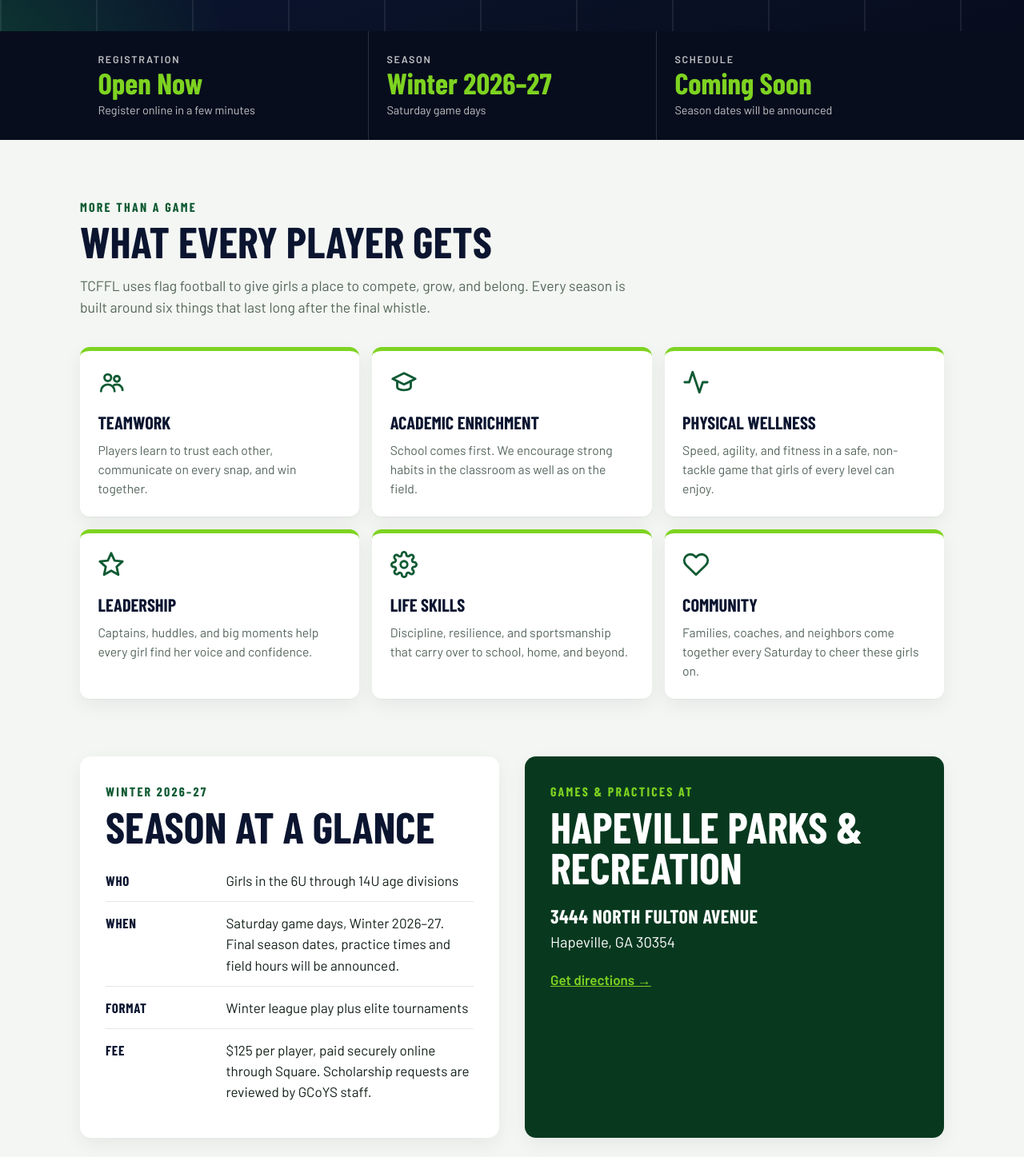
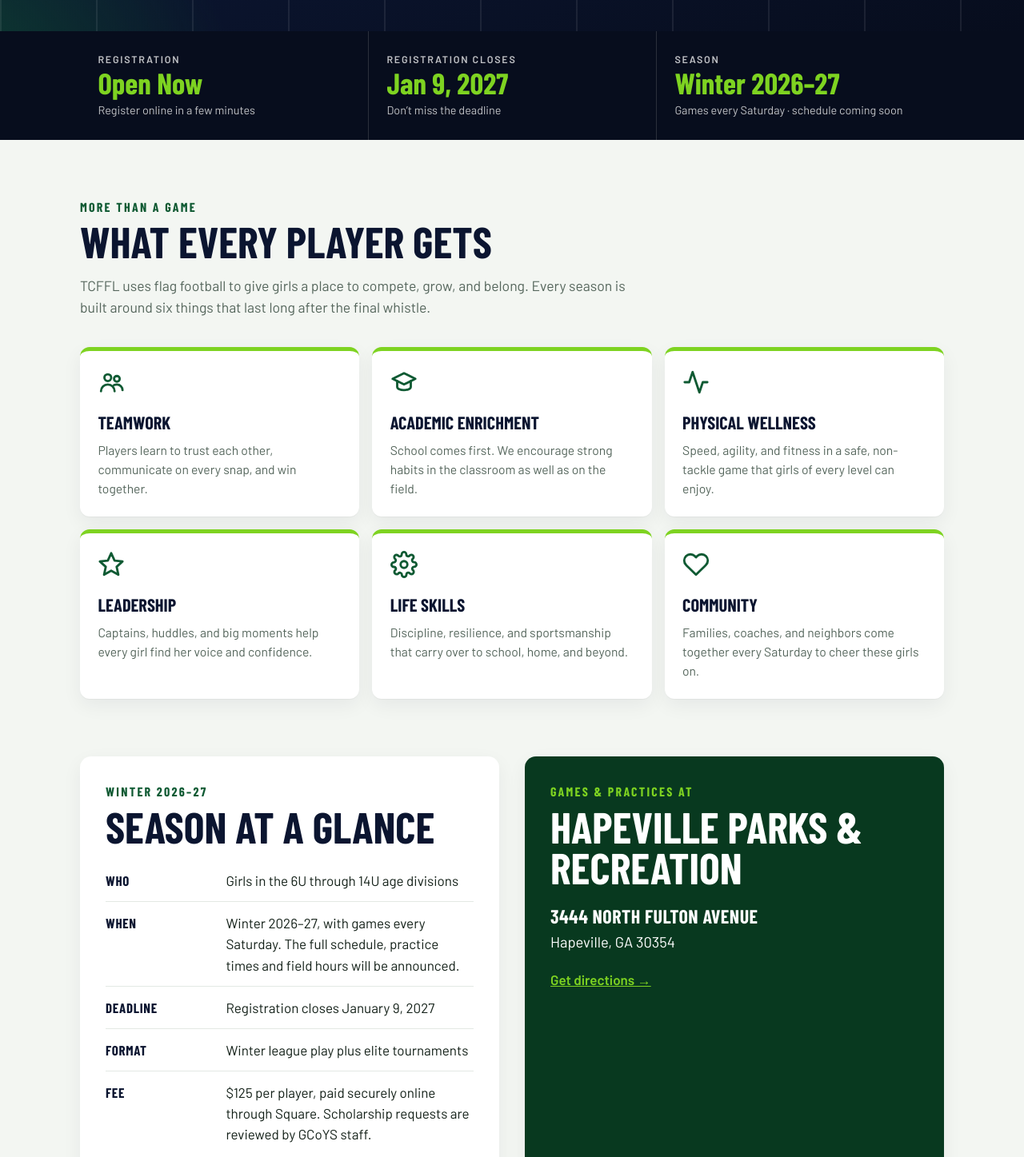
Before and after one commit to mrjasonmbrown/gcoysorg, a website: page tcffl/index.html in a window 1280 px wide. Shown: the part 680-2127 px from the top of the page at 80% size. Drawn offline with nearby package versions, Linux system fonts and the light colour scheme; a web font is replaced by a local one.

Commit message:
TCFFL: registration closes Jan 9, 2027; games every Saturday
Co-Authored-By: Claude Opus 5.5 <noreply@anthropic.com>
Claude-Session: https://claude.ai/code/session_01L9urkgGpPjaQjMjUKEhifK

```diff
--- a/tcffl/index.html
+++ b/tcffl/index.html
@@ -4,10 +4,10 @@
 <meta charset="utf-8">
 <meta name="viewport" content="width=device-width, initial-scale=1">
 <title>TCFFL Girls Flag Football | The Council Flag Football League</title>
-<meta name="description" content="The Council Flag Football League (TCFFL): girls-only flag football, ages 6U to 14U. Winter 2026-27 season at Hapeville Parks &amp; Recreation. Register online today.">
+<meta name="description" content="The Council Flag Football League (TCFFL): girls-only flag football, ages 6U to 14U. Winter 2026-27 season at Hapeville Parks &amp; Recreation, games every Saturday. Registration closes January 9, 2027.">
 <link rel="canonical" href="https://tcffl.gcoys.org/">
 <meta property="og:title" content="TCFFL Girls Flag Football: Registration Now Open">
-<meta property="og:description" content="Girls only, 6U to 14U. Winter 2026-27 season, Saturday game days at Hapeville Parks &amp; Recreation. Registration is open.">
+<meta property="og:description" content="Girls only, 6U to 14U. Winter 2026-27 season, games every Saturday at Hapeville Parks &amp; Recreation. Registration closes January 9, 2027.">
 <meta property="og:url" content="https://tcffl.gcoys.org/">
 <meta property="og:image" content="https://tcffl.gcoys.org/img/gcys-logo.png">
 <link rel="icon" href="/img/gcys-logo.png">
@@ -195,8 +195,8 @@
   <section class="dates" id="season" aria-label="Key dates">
     <div class="wrap">
       <div class="date"><small>Registration</small><b>Open Now</b><span>Register online in a few minutes</span></div>
-      <div class="date"><small>Season</small><b>Winter 2026&ndash;27</b><span>Saturday game days</span></div>
-      <div class="date"><small>Schedule</small><b>Coming Soon</b><span>Season dates will be announced</span></div>
+      <div class="date"><small>Registration closes</small><b>Jan 9, 2027</b><span>Don&rsquo;t miss the deadline</span></div>
+      <div class="date"><small>Season</small><b>Winter 2026&ndash;27</b><span>Games every Saturday &middot; schedule coming soon</span></div>
     </div>
   </section>
 
@@ -241,7 +241,8 @@
         <h2>Season at a glance</h2>
         <ul class="facts">
           <li><b>Who</b><span>Girls in the 6U through 14U age divisions</span></li>
-          <li><b>When</b><span>Saturday game days, Winter 2026&ndash;27. Final season dates, practice times and field hours will be announced.</span></li>
+          <li><b>When</b><span>Winter 2026&ndash;27, with games every Saturday. The full schedule, practice times and field hours will be announced.</span></li>
+          <li><b>Deadline</b><span>Registration closes January 9, 2027</span></li>
           <li><b>Format</b><span>Winter league play plus elite tournaments</span></li>
           <li><b>Fee</b><span>$125 per player, paid securely online through Square. Scholarship requests are reviewed by GCoYS staff.</span></li>
         </ul>
@@ -270,7 +271,7 @@
   <section class="final">
     <div class="wrap">
       <h2>Ready to <span class="lime">change the game?</span></h2>
-      <p>Registration for the Winter 2026&ndash;27 season is open now. Sign up your player online in a few minutes.</p>
+      <p>Registration for the Winter 2026&ndash;27 season is open now and closes January 9, 2027. Sign up your player online in a few minutes.</p>
       <a class="btn btn-lime btn-big" href="/register/">Register Now</a>
       <div class="contact">
         <a href="tel:4044836378">404-483-6378</a>
```
Also changed, not shown: index.html (+1 -1 lines), tcffl-registration/index.html (+1 -0 lines).
